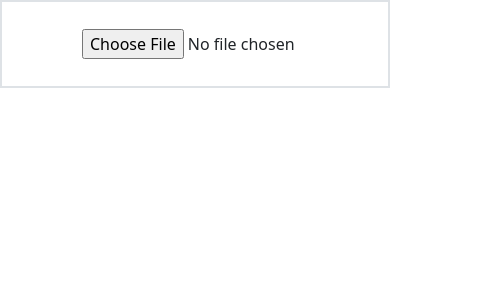
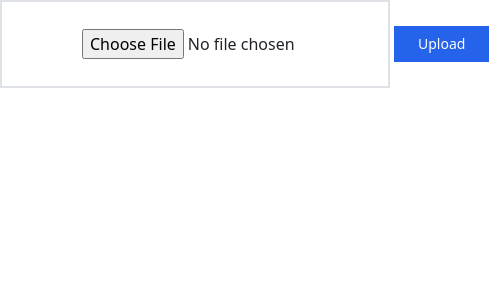
Before and after one commit to Sujal-Sahu/ShoesPedia, a Next.js app: page /admin/MyUploader in a window 390 px wide. Shown: the top 300 px of the page, 489 px wide, since content can reach past the window. Built offline with nearby package versions, Linux system fonts and the light colour scheme.

Commit message:
small changes made

```diff
--- a/pages/index.js
+++ b/pages/index.js
@@ -61,7 +61,7 @@ export default function Home({user,logout,addcart,removecart,clearcart,cart,subt
          </div>
     </div> */}
     <div className="flex flex-col md:flex-row items-center justify-between mt-40 md:mt-20 h-[80vh]">
-         <div className="flex flex-col w-full md:w-2/3 h-full md:h-full px-8 md:px-32 items-center md:items-start justify-center">
+         <div className="flex flex-col w-full md:w-2/3 h-full md:h-full sm:px-8 md:px-32 items-center md:items-start justify-center">
               <div className={`${styles.slide_in}`}>
                  <h1 className='text-black-700 text-2xl md:text-4xl lg:text-5xl mb-4 md:mb-12 font-bold'>ShoesPedia</h1>
               </div>
--- a/styles/globals.css
+++ b/styles/globals.css
@@ -2,10 +2,6 @@
 @tailwind components;
 @tailwind utilities;
 
-*{
-    overflow-x: hidden;
-}
-
 body{
     overflow-x: hidden;
 }
```
